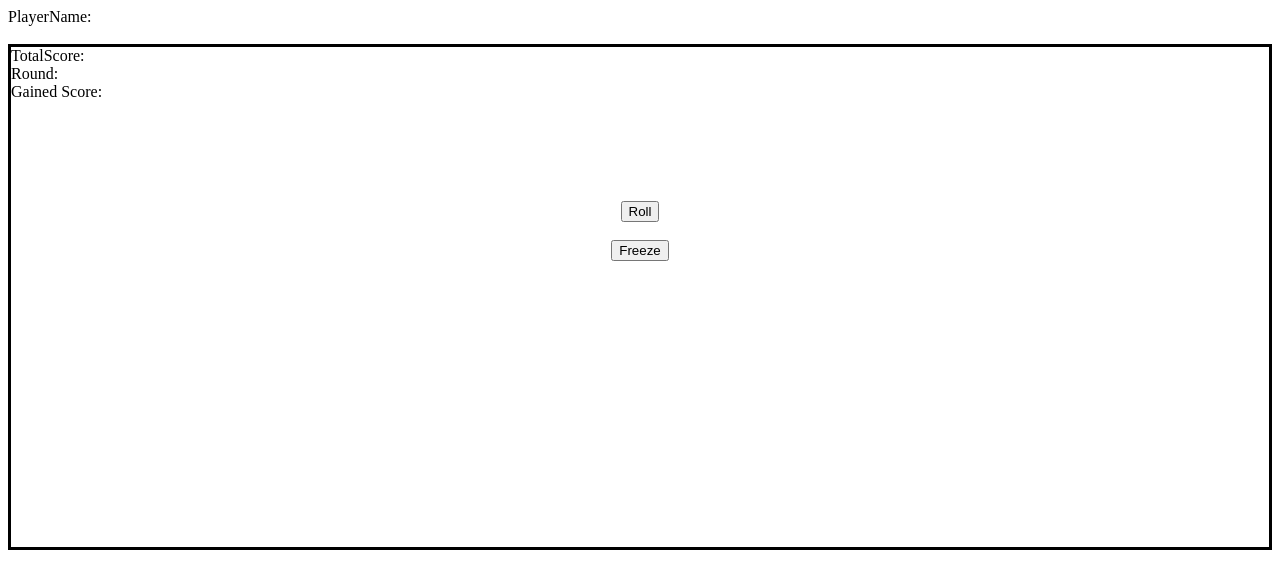
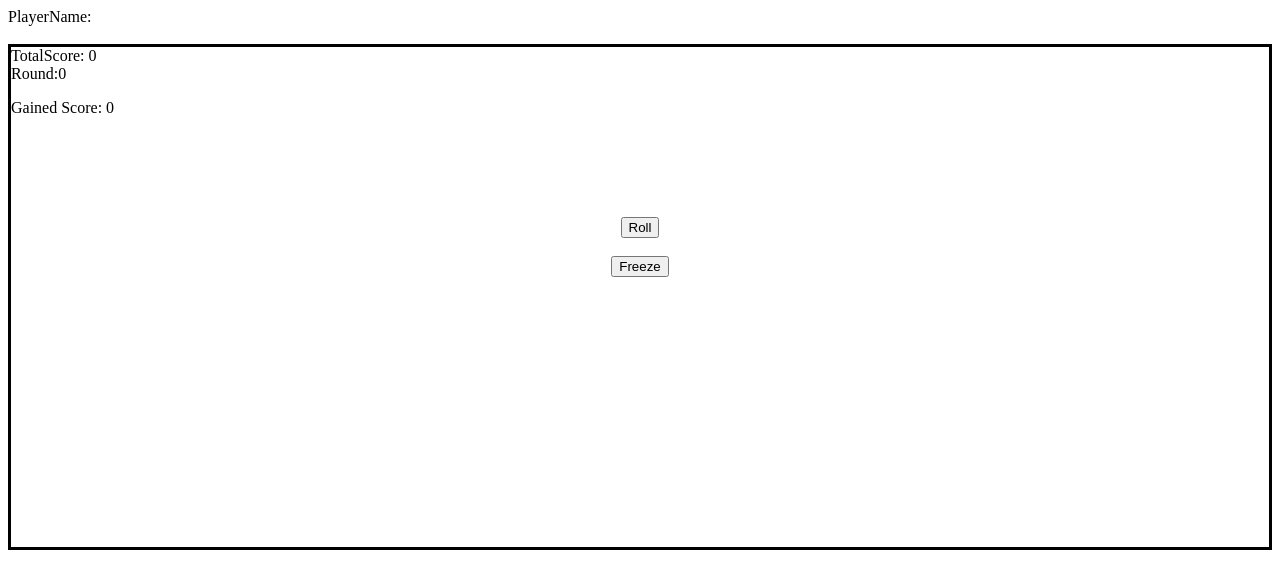
Before and after one commit to MohammedMohammed2/java23-js-i1-mohammed-mohammed, a plain HTML site: page HTML/PigGame.html in a window 1280 px wide. Both pictures are taken after a click on the button "Freeze". Drawn offline with Linux system fonts and the light colour scheme.

Commit message:
almost done

```diff
--- a/HTML/PigGame.html
+++ b/HTML/PigGame.html
@@ -21,7 +21,7 @@
             <p id="RoundNumber"></p>
         </div>
 
-        <div>Gained Score:
+        <div id="GainedScore">Gained Score:
             <p id="ObtainedScore"></p>
         </div>
 
--- a/JavaScript/PigGame.js
+++ b/JavaScript/PigGame.js
@@ -20,18 +20,16 @@ let roundNumber = document.getElementById('RoundNumber');
 
 let scoreOfRound = document.getElementById('ObtainedScore');
 
-
 let totalScore = 0;
 let totalRounds = 0;
 let currentScoreOfRound = 0;
+
 
 function PigGame(event) {
 
     event.preventDefault();
 
     let diceRoll = Math.ceil(Math.random() * 6);
-
-    freeze.addEventListener('click',freezeHandler)
 
     dicePTag.innerHTML = diceRoll;
 
@@ -55,25 +53,22 @@ function PigGame(event) {
         currentScoreOfRound = 0;
         scoreOfRound.innerHTML = 0;
     }
+}
+freeze.addEventListener('click', function(){
+    function addedValue() {
 
-function freezeHandler(){
+        totalScore = currentScoreOfRound + totalScore;
+
+        totalRounds = 0;
+        roundNumber.innerHTML = totalRounds;
+        currentScoreOfRound=0;
+        scoreOfRound.innerHTML=currentScoreOfRound;
 
 
-    function addedValue() {
+        console.log(totalScore);
 
-        let score = currentScoreOfRound;
-        totalScore = score + totalScore;
-
-        totalRounds = 0;
-        scoreOfRound.innerHTML = 0;
-        roundNumber.innerHTML = totalRounds;
-
-        console.log(score);
-
-        return score;
+        return totalScore;
 
     }
-    scoreNumber.innerHTML=addedValue(score);
-
-    }
-}
+    scoreNumber.innerHTML = addedValue();
+});
--- a/css.css/styel.css
+++ b/css.css/styel.css
@@ -42,6 +42,9 @@ margin-bottom: auto;
     margin-bottom: auto;
     font-size:100px;
 }
+#GainedScore{
+    display: inline;
+}
 #ObtainedScore{
      display: inline;
      margin-top: auto;
```
